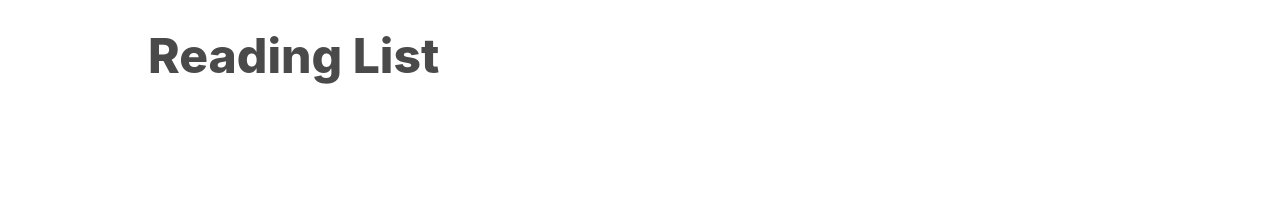
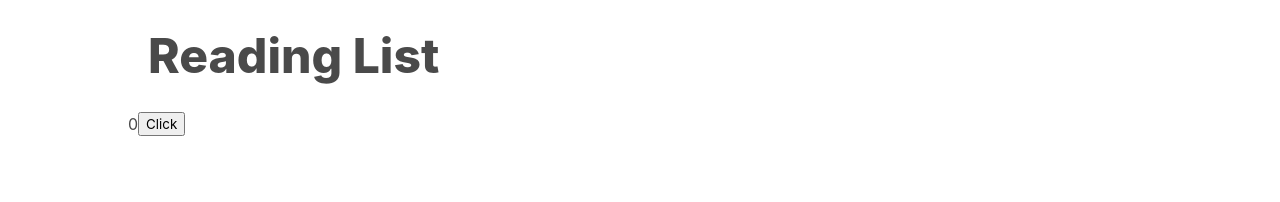
Before and after one commit to yechielklein/book-list-api-context, a React (Create React App) app: page / in a window 1280 px wide. Shown: the top 202 px of the page. Built offline with nearby package versions, Linux system fonts and the light colour scheme; data requests are answered from the project's data file.

Commit message:
practiced using context

```diff
--- a/src/components/BookList.js
+++ b/src/components/BookList.js
@@ -1,6 +1,11 @@
+import { useContext } from 'react';
+
+import BooksContext from '../context/books';
 import BookShow from './BookShow';
 
 const BookList = ({ books, onDelete, onEdit }) => {
+	const { count, incrementCount } = useContext(BooksContext);
+
 	const renderedBooks = books.map(book => {
 		return (
 			<BookShow
@@ -14,6 +19,8 @@
 
 	return (
 		<div className="book-list">
+			{count}
+			<button onClick={incrementCount}>Click</button>
 			{renderedBooks}
 		</div>
 	);
--- /dev/null
+++ b/src/context/books.js
@@ -0,0 +1,23 @@
+import { createContext, useState } from 'react';
+
+const BooksContext = createContext();
+
+const Provider = ({ children }) => {
+	const [count, setCount] = useState(0);
+
+	const context = {
+		count,
+		incrementCount() {
+			setCount(count + 1);
+		}
+	};
+
+	return (
+		<BooksContext.Provider value={context}>
+			{children}
+		</BooksContext.Provider>
+	);
+};
+
+export { Provider };
+export default BooksContext;
--- a/src/index.js
+++ b/src/index.js
@@ -2,8 +2,13 @@
 import ReactDOM from 'react-dom/client';
 
 import App from './App';
+import { Provider } from './context/books';
 
 const rootElement = document.querySelector('#root');
 const root = ReactDOM.createRoot(rootElement);
 
-root.render(<App />);
+root.render(
+	<Provider>
+		<App />
+	</Provider>
+);
```
